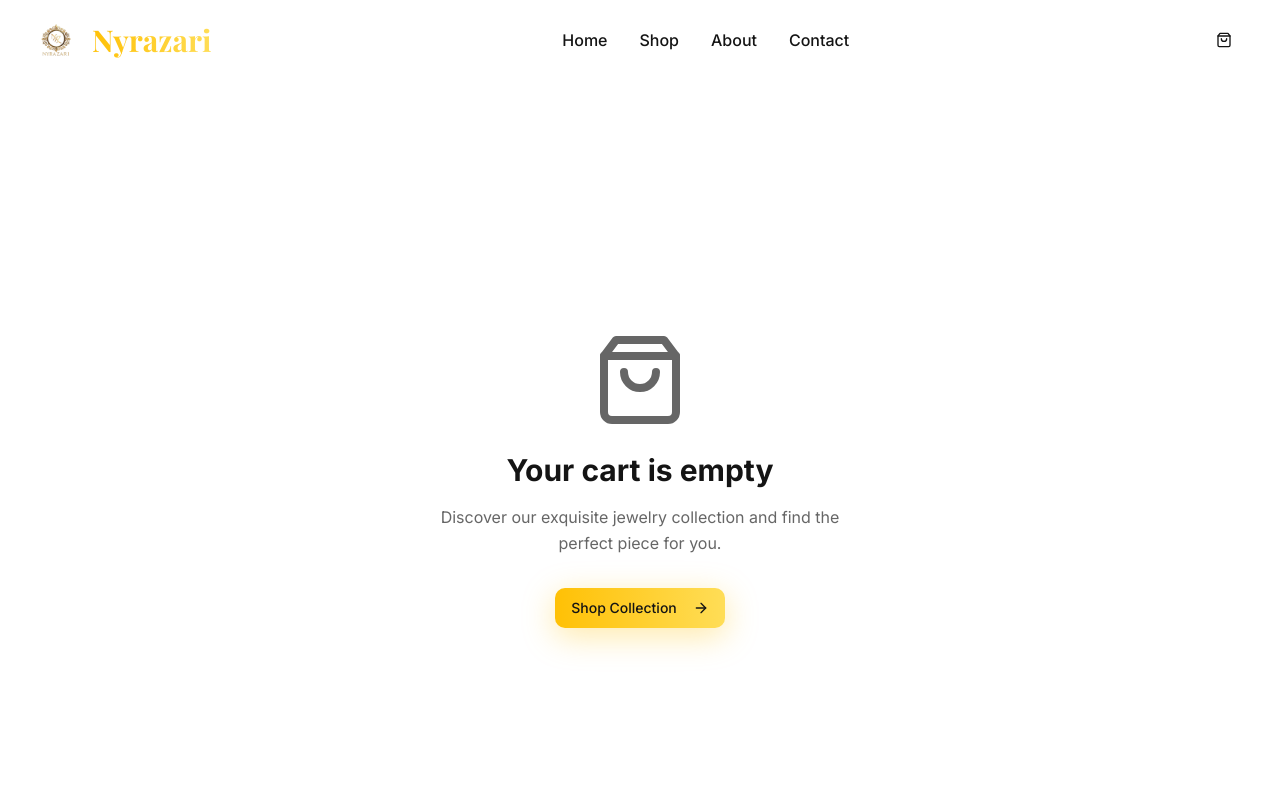
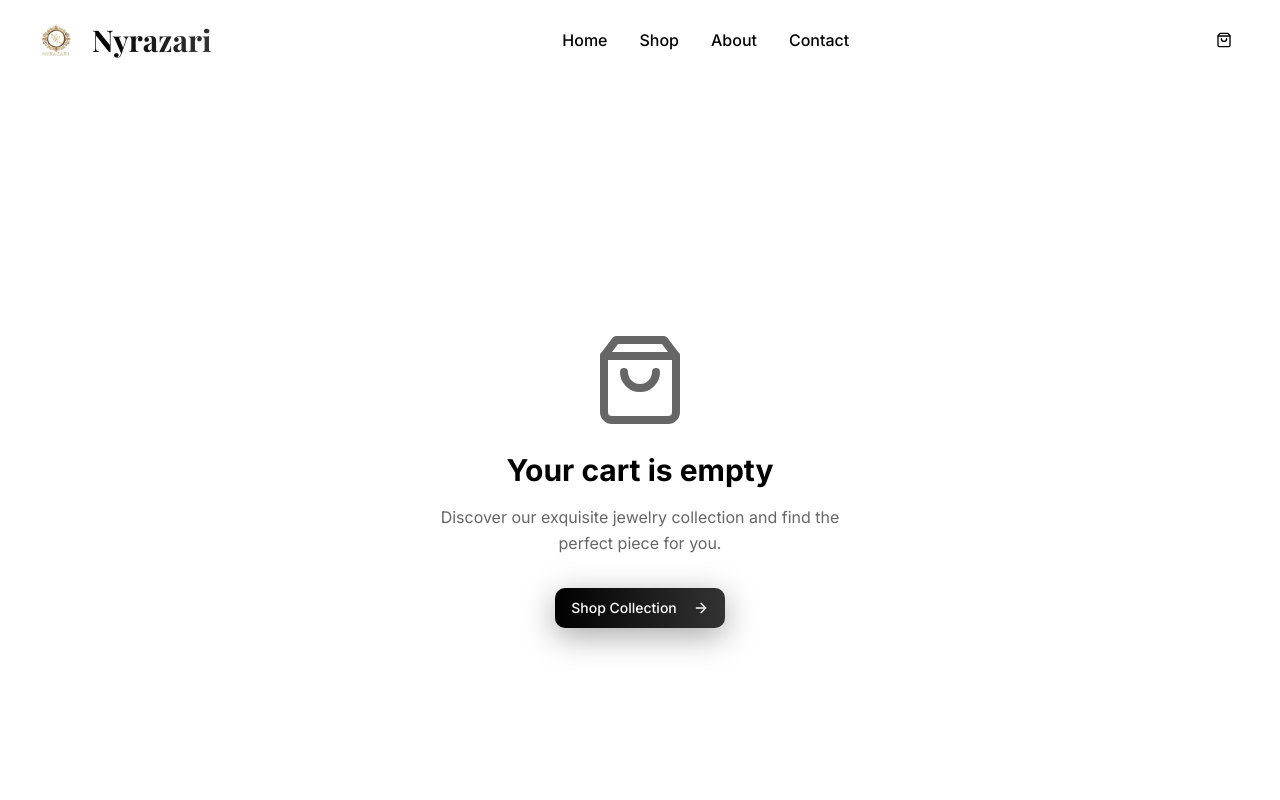
Before and after one commit to rogeeeosbackk/nyrazari-jewel-display, a React (Vite) app: page /cart in a window 1280 px wide. Shown: the top 800 px of the page. Built offline with nearby package versions, Linux system fonts and the light colour scheme; the HTML template or start-up script is replaced by a standard one.

Commit message:
Add black and white theme

```diff
--- a/src/index.css
+++ b/src/index.css
@@ -6,42 +6,42 @@
 
 @layer base {
   :root {
-    /* Luxury Color Palette */
+    /* Black & White Color Palette */
     --background: 0 0% 100%;
-    --foreground: 0 0% 8%;
+    --foreground: 0 0% 0%;
 
-    /* Gold Brand Colors */
-    --primary: 45 100% 51%;          /* Rich Gold */
-    --primary-foreground: 0 0% 8%;
-    --primary-glow: 48 100% 67%;     /* Bright Gold */
+    /* Black Brand Colors */
+    --primary: 0 0% 0%;              /* Pure Black */
+    --primary-foreground: 0 0% 100%;
+    --primary-glow: 0 0% 20%;        /* Dark Gray */
 
-    --secondary: 0 0% 98%;           /* Pearl White */
-    --secondary-foreground: 0 0% 15%;
+    --secondary: 0 0% 98%;           /* Off White */
+    --secondary-foreground: 0 0% 0%;
 
-    --accent: 39 100% 85%;           /* Champagne */
-    --accent-foreground: 0 0% 15%;
+    --accent: 0 0% 85%;              /* Light Gray */
+    --accent-foreground: 0 0% 0%;
 
     /* Card & Surface Colors */
     --card: 0 0% 100%;
-    --card-foreground: 0 0% 8%;
-    --card-luxury: 45 15% 96%;       /* Cream */
+    --card-foreground: 0 0% 0%;
+    --card-luxury: 0 0% 98%;         /* Off White */
 
     /* Interactive States */
-    --muted: 45 20% 95%;
+    --muted: 0 0% 95%;
     --muted-foreground: 0 0% 40%;
 
-    --border: 45 30% 90%;
-    --input: 45 30% 95%;
-    --ring: 45 100% 51%;
+    --border: 0 0% 90%;
+    --input: 0 0% 95%;
+    --ring: 0 0% 0%;
 
-    /* Luxury Gradients */
-    --gradient-gold: linear-gradient(135deg, hsl(45 100% 51%) 0%, hsl(39 100% 45%) 100%);
-    --gradient-luxury: linear-gradient(135deg, hsl(0 0% 100%) 0%, hsl(45 15% 96%) 100%);
+    /* Black & White Gradients */
+    --gradient-gold: linear-gradient(135deg, hsl(0 0% 0%) 0%, hsl(0 0% 20%) 100%);
+    --gradient-luxury: linear-gradient(135deg, hsl(0 0% 100%) 0%, hsl(0 0% 98%) 100%);
     --gradient-hero: linear-gradient(135deg, hsl(0 0% 2%) 0%, hsl(0 0% 15%) 100%);
 
     /* Elegant Shadows */
-    --shadow-luxury: 0 20px 40px -12px hsl(45 100% 51% / 0.25);
-    --shadow-gold: 0 8px 32px hsl(45 100% 51% / 0.35);
+    --shadow-luxury: 0 20px 40px -12px hsl(0 0% 0% / 0.25);
+    --shadow-gold: 0 8px 32px hsl(0 0% 0% / 0.35);
     --shadow-soft: 0 4px 24px hsl(0 0% 0% / 0.08);
 
     /* Animations */
@@ -67,30 +67,30 @@
     --sidebar-ring: 217.2 91.2% 59.8%;
   }
 
-  /* Dark mode (premium dark theme) */
+  /* Dark mode (black & white theme) */
   .dark {
     --background: 0 0% 2%;
     --foreground: 0 0% 95%;
 
-    --primary: 45 100% 51%;
-    --primary-foreground: 0 0% 8%;
+    --primary: 0 0% 100%;
+    --primary-foreground: 0 0% 0%;
 
     --secondary: 0 0% 8%;
     --secondary-foreground: 0 0% 95%;
 
-    --accent: 39 100% 85%;
-    --accent-foreground: 0 0% 8%;
+    --accent: 0 0% 85%;
+    --accent-foreground: 0 0% 0%;
 
     --card: 0 0% 4%;
     --card-foreground: 0 0% 95%;
-    --card-luxury: 45 15% 8%;
+    --card-luxury: 0 0% 8%;
 
     --muted: 0 0% 8%;
     --muted-foreground: 0 0% 60%;
 
     --border: 0 0% 15%;
     --input: 0 0% 8%;
-    --ring: 45 100% 51%;
+    --ring: 0 0% 100%;
   }
 }
 
```
